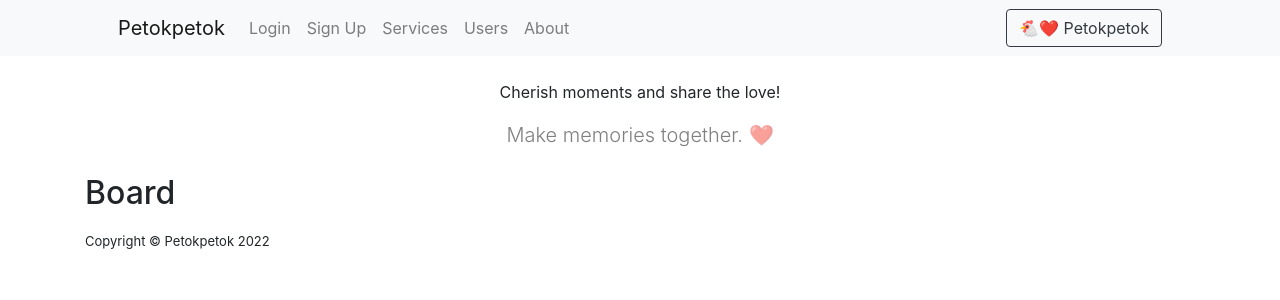
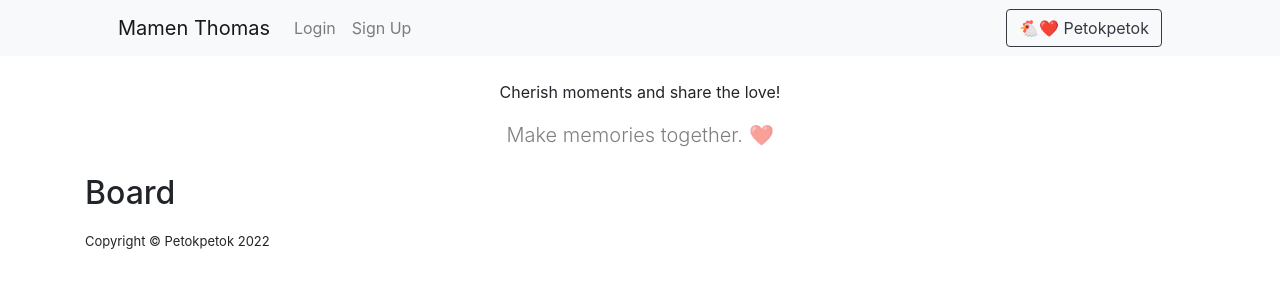
Before and after one commit to cllom/petokpetok, a Flask app: page / in a window 1280 px wide. Shown: the top 300 px of the page. Run offline with Flask 2, Linux system fonts and the light colour scheme; data that the repository does not hold is empty; some libraries are stand-ins or nearby versions.

Commit message:
thomas mainpage link

```diff
--- a/website/__init__.py
+++ b/website/__init__.py
@@ -7,7 +7,7 @@ import botocore
 
 
 db = SQLAlchemy()
-DB_NAME = "petokpetok.db"
+DB_NAME = "thomas.db"
 # DB_NAME = "database_with_imgTEXT.db"
 
 s3_resource = boto3.resource('s3')
--- a/website/templates/base.html
+++ b/website/templates/base.html
@@ -14,7 +14,7 @@
 		<nav class="navbar navbar-expand-lg navbar-light bg-light">
 			<div class="container px-4 px-lg-5">
 				<!-- Logo -->
-				<a class="navbar-brand" href="/">Petokpetok</a>
+				<a class="navbar-brand" href="/">Mamen Thomas</a>
 				<button class="navbar-toggler" type="button" data-toggle="collapse" data-target="#navbar">
 					<span class="navbar-toggler-icon"></span>
 				</button>
@@ -27,9 +27,12 @@
 						<a href="/login" id="login" class="nav-item nav-link">Login</a>
 						<a href="/sign-up" id="signUp" class="nav-item nav-link">Sign Up</a>
 						{% endif %}
+						<!-- ONLY FOR PETOKPETOK PAGE -->
+						<!--
 						<a href="/services" id="services" class="nav-item nav-link">Services</a>
 						<a href="/users" id="users" class="nav-item nav-link">Users</a>
 						<a href="/about" id="users" class="nav-item nav-link">About</a>
+						-->
 					</div>
 					<!-- Petokpetok Logo -->
 					<div class="navbar-nav ml-auto">
```
Also changed, not shown: .github/workflows/main.yml.
